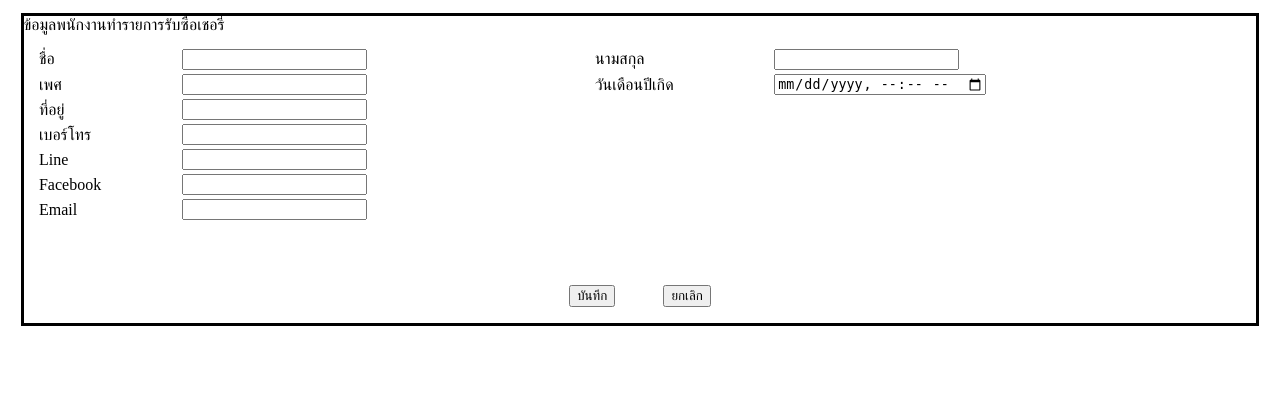
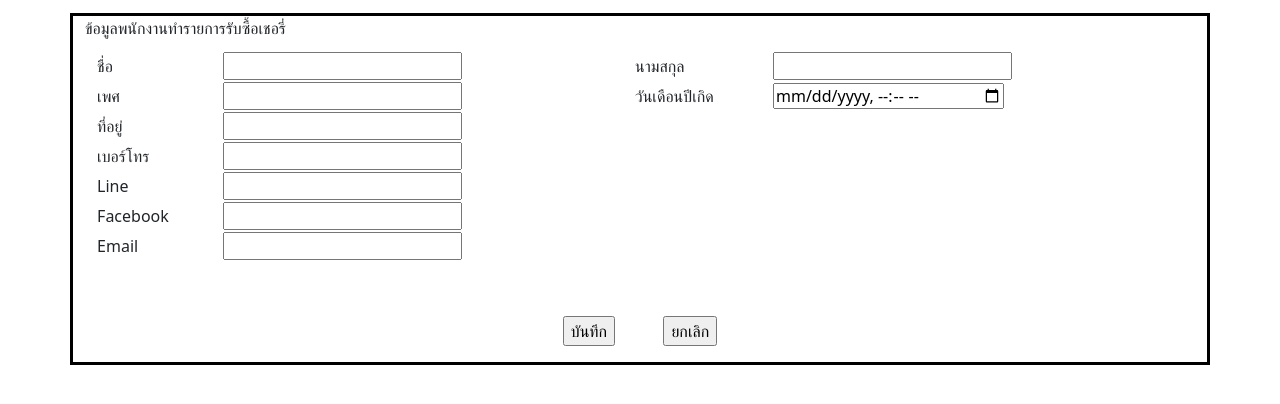
Before and after one commit to zergreen/ft-react, a PHP site: page /ex2/empdata.php in a window 1280 px wide. Shown: the top 404 px of the page. Run offline with PHP 8.4, Linux system fonts and the light colour scheme.

Commit message:
edit: add container class in root div

```diff
--- a/ex2/buycherry.php
+++ b/ex2/buycherry.php
@@ -3,7 +3,7 @@
     <link href="https://cdn.jsdelivr.net/npm/bootstrap@5.3.0-alpha1/dist/css/bootstrap.min.css" rel="stylesheet" integrity="sha384-GLhlTQ8iRABdZLl6O3oVMWSktQOp6b7In1Zl3/Jr59b6EGGoI1aFkw7cmDA6j6gD" crossorigin="anonymous">
     <link rel="stylesheet" href="style.css">
 </head>
-<div>
+<div class="container">
     <form action="buy-logic.php">
         <span></span>เชอรี่
         <div>
--- a/ex2/empdata.php
+++ b/ex2/empdata.php
@@ -1,8 +1,9 @@
 <html>
     <head>
+    <link href="https://cdn.jsdelivr.net/npm/bootstrap@5.3.0-alpha1/dist/css/bootstrap.min.css" rel="stylesheet" integrity="sha384-GLhlTQ8iRABdZLl6O3oVMWSktQOp6b7In1Zl3/Jr59b6EGGoI1aFkw7cmDA6j6gD" crossorigin="anonymous">
         <link rel="stylesheet" href="style.css">
     </head>
-    <div>
+    <div class="container">
         ข้อมูลพนักงานทำรายการรับซื้อเชอรี่
         <form action="emp-logic.php">
         <div id=form1>
```
Also changed, not shown: ex2/buy-logic.php (added).
